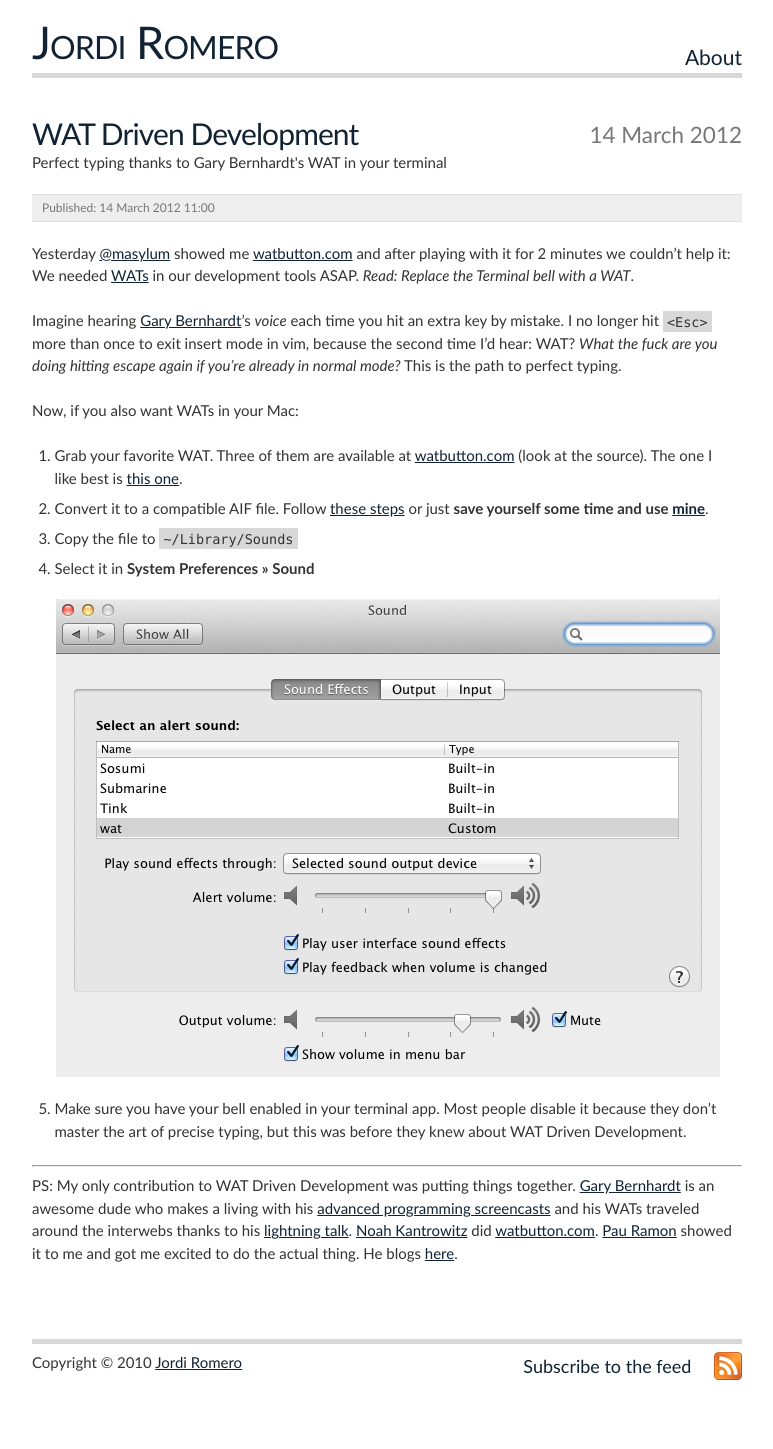
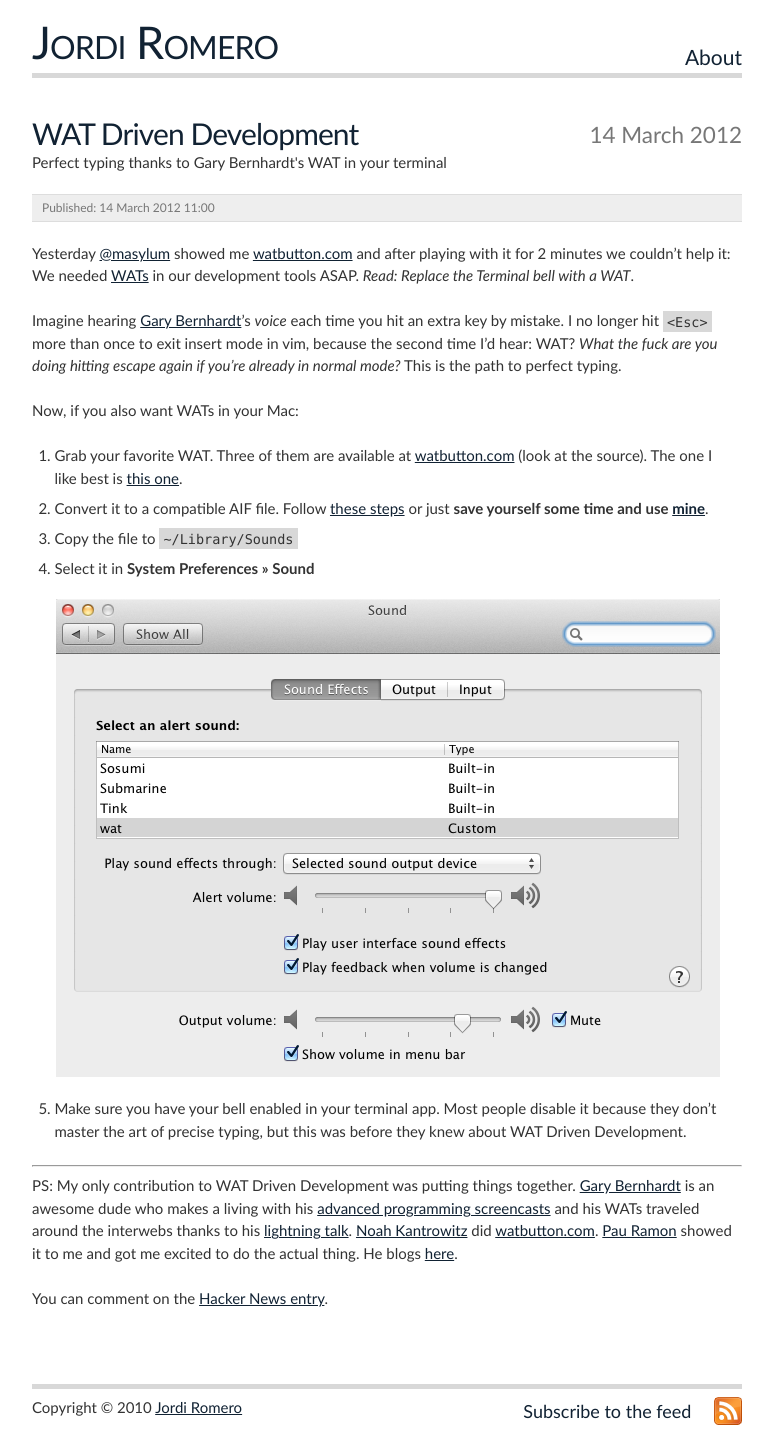
Before and after one commit to jrom/jrom.github.com, a Jekyll site: the page built from _posts/2012-03-14-wat-driven-development.md, in a window 1280 px wide. Shown: the whole page, without its empty margins (253-1026 px from the left). Built offline with Jekyll 4.4.1, drawn with Linux system fonts in a browser that asks for light colours; before the commit the page ends 1404 px from its top, so only the background shows below that.

Commit message:
add HN link

```diff
--- a/_posts/2012-03-14-wat-driven-development.md
+++ b/_posts/2012-03-14-wat-driven-development.md
@@ -37,3 +37,5 @@
 
 PS: My only contribution to WAT Driven Development was putting things together. [Gary Bernhardt](https://twitter.com/#!/garybernhardt) is an awesome dude who makes a living with his [advanced programming screencasts](https://www.destroyallsoftware.com/) and his WATs traveled around the interwebs thanks to his [lightning talk](https://www.destroyallsoftware.com/talks/wat).
 [Noah Kantrowitz](https://twitter.com/#!/kantrn) did [watbutton.com](http://watbutton.com/). [Pau Ramon](https://twitter.com/#!/masylum) showed it to me and got me excited to do the actual thing. He blogs [here](http://pau.calepin.co/).
+
+You can comment on the [Hacker News entry](http://news.ycombinator.com/item?id=3703900).
```
